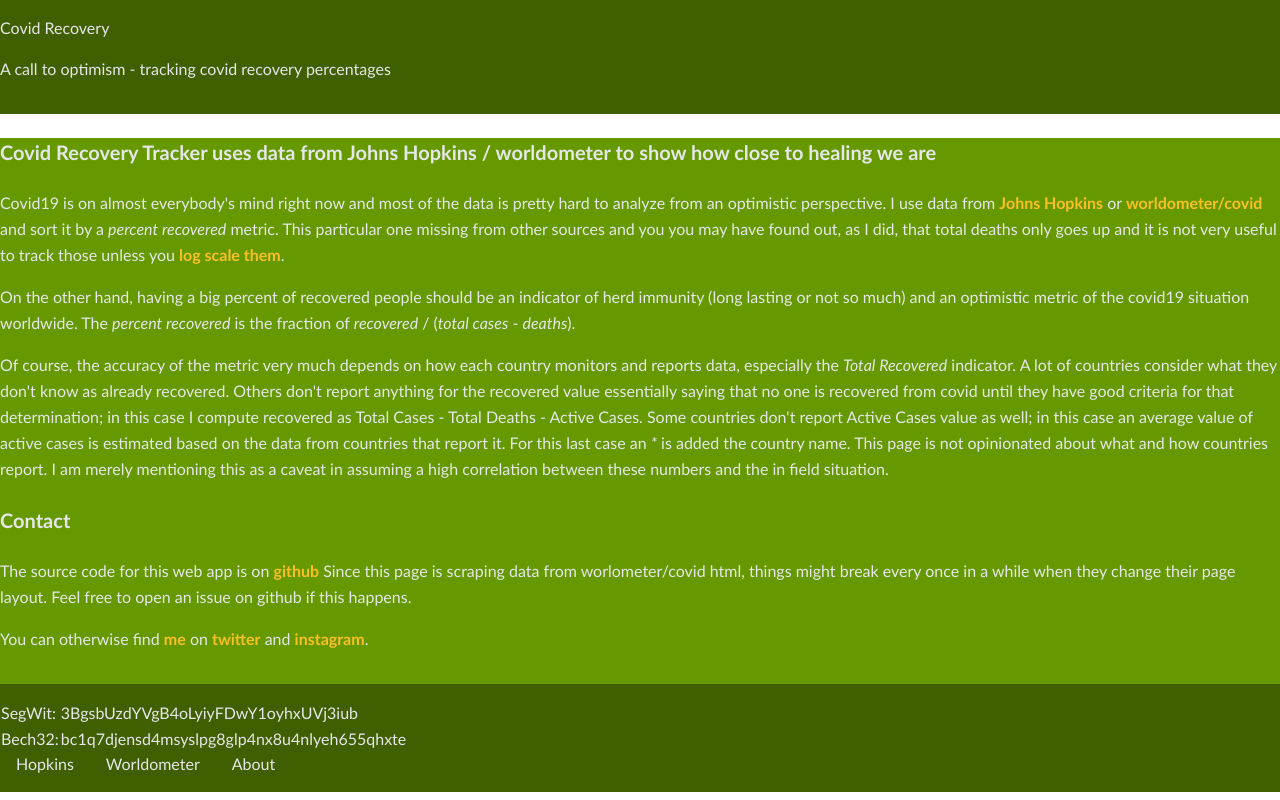
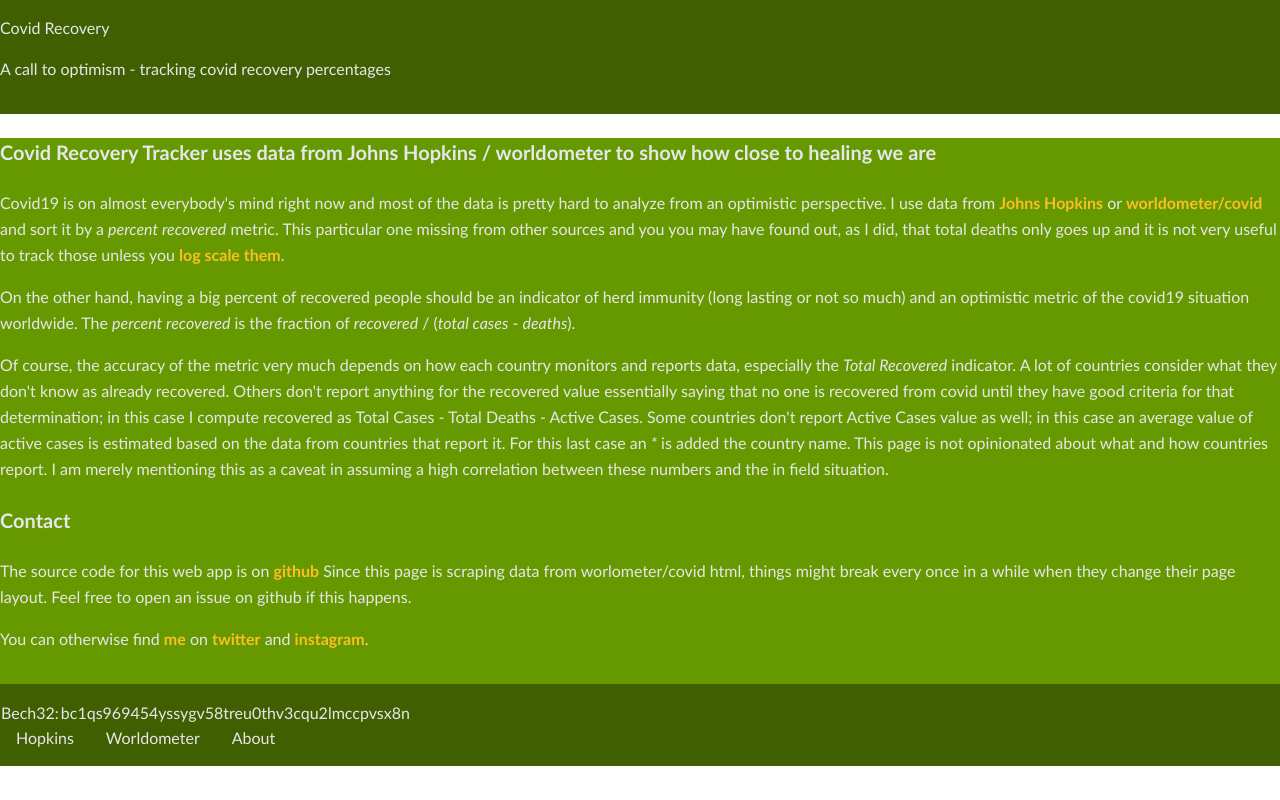
Before and after one commit to danbaragan/covid-recovery, a React (Create React App) app: page /about in a window 1280 px wide. Built offline with nearby package versions, Linux system fonts and the light colour scheme.

Commit message:
Change footer

```diff
--- a/src/layout/Footer.js
+++ b/src/layout/Footer.js
@@ -9,12 +9,8 @@ function Footer() {
         <table className="w-2/3 mx-auto text-center text-xs sm:text-sm font-mono" >
           <tbody>
             <tr>
-              <td className="text-right">SegWit:</td>
-              <td className="lg:text-left">3BgsbUzdYVgB4oLyiyFDwY1oyhxUVj3iub</td>
-            </tr>
-            <tr>
               <td className="text-right">Bech32:</td>
-              <td className="lg:text-left">bc1q7djensd4msyslpg8glp4nx8u4nlyeh655qhxte</td>
+              <td className="lg:text-left">bc1qs969454yssygv58treu0thv3cqu2lmccpvsx8n</td>
             </tr>
           </tbody>
         </table>
```
